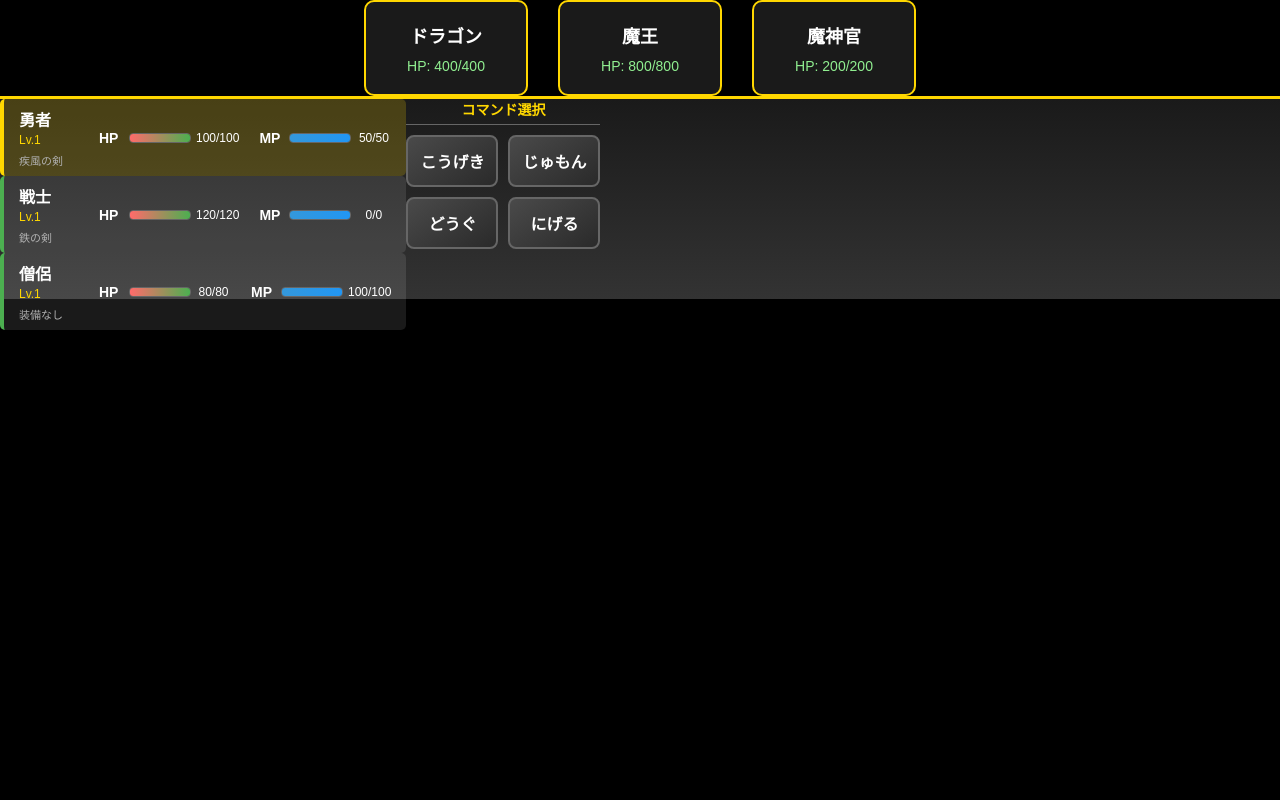
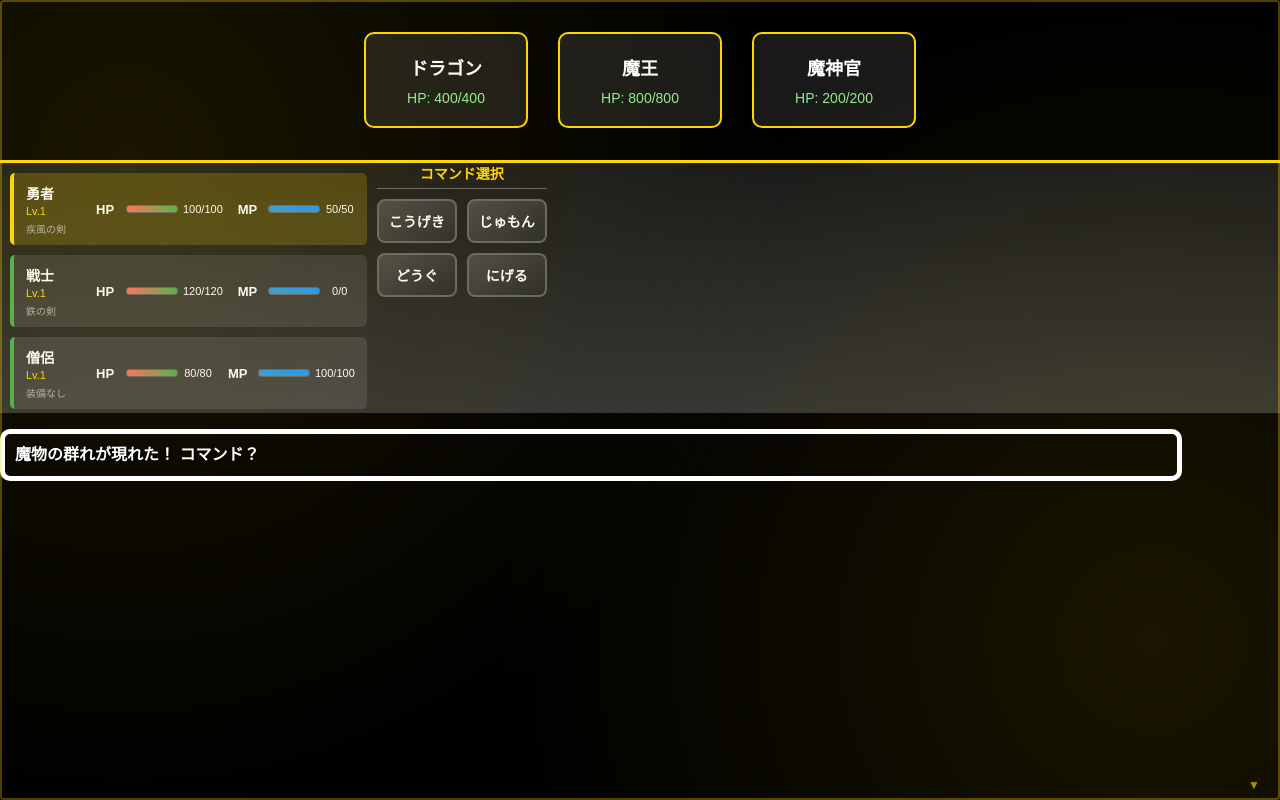
Before and after one commit to nonchang-net/20250826_webcomponent_jrpg_buttle_game, a plain HTML site: page index.html in a window 1280 px wide. Drawn offline with Linux system fonts and the light colour scheme.

Commit message:
メッセージ枠実装、レイアウト微修正

```diff
--- a/components/battle-scene.js
+++ b/components/battle-scene.js
@@ -12,6 +12,7 @@ class BattleScene extends HTMLElement {
         this.enemyDisplay = null;
         this.partyStatus = null;
         this.commandMenu = null;
+        this.messageDisplay = null;
         this.init();
     }
 
@@ -83,7 +84,7 @@ class BattleScene extends HTMLElement {
                 }
 
                 .ui-area {
-                    height: 200px;
+                    height: 250px;
                     background: linear-gradient(180deg, #1a1a1a 0%, #333333 100%);
                     border-top: 3px solid #FFD700;
                     display: flex;
@@ -100,6 +101,8 @@ class BattleScene extends HTMLElement {
                     <party-status id="party-status"></party-status>
                     <command-menu id="command-menu"></command-menu>
                 </div>
+
+                <message-display id="message-display"></message-display>
             </div>
         `;
 
@@ -107,6 +110,7 @@ class BattleScene extends HTMLElement {
         this.enemyDisplay = this.querySelector('#enemy-display');
         this.partyStatus = this.querySelector('#party-status');
         this.commandMenu = this.querySelector('#command-menu');
+        this.messageDisplay = this.querySelector('#message-display');
 
         // イベントリスナーを設定
         this.setupEventListeners();
@@ -162,6 +166,7 @@ class BattleScene extends HTMLElement {
         switch(command) {
             case 'attack':
                 console.log('こうげきを選択しました');
+                this.messageDisplay.showBattleEvent('turn', { character: '勇者' });
                 this.commandMenu.showTargetSelection();
                 break;
             case 'magic':
@@ -185,6 +190,7 @@ class BattleScene extends HTMLElement {
                 break;
             case 'escape':
                 console.log('にげるを選択しました');
+                this.messageDisplay.showBattleEvent('escape');
                 break;
         }
     }
@@ -197,11 +203,23 @@ class BattleScene extends HTMLElement {
         if (this.enemyParty.length > 0 && this.enemyDisplay) {
             this.enemyDisplay.playDamageAnimation(0);
 
+            // 攻撃メッセージを表示
+            this.messageDisplay.showBattleEvent('attack', {
+                attacker: '勇者',
+                target: this.enemyParty[0].name,
+                damage: 30
+            });
+
             // サンプルダメージ処理
             setTimeout(() => {
                 const currentHp = parseInt(this.enemyParty[0].currentHp || this.enemyParty[0].hp);
                 const newHp = Math.max(0, currentHp - 30);
                 this.enemyDisplay.updateEnemyHp(0, newHp);
+
+                // 敵が倒れた場合のメッセージ
+                if (newHp <= 0) {
+                    this.messageDisplay.addMessage(`${this.enemyParty[0].name}を倒した！`);
+                }
             }, 250);
         }
     }
--- a/components/command-menu.js
+++ b/components/command-menu.js
@@ -23,11 +23,12 @@ class CommandMenu extends HTMLElement {
             <style>
                 :host {
                     flex: 1;
-                    padding: 20px;
+                    padding: 15px;
                     background: rgba(0,0,0,0.3);
                     border-left: 2px solid #444;
                     display: flex;
                     flex-direction: column;
+                    min-width: 200px;
                 }
 
                 .menu-title {
@@ -58,7 +59,7 @@ class CommandMenu extends HTMLElement {
                     background: linear-gradient(145deg, #4a4a4a, #2a2a2a);
                     border: 2px solid #666;
                     color: white;
-                    font-size: 16px;
+                    font-size: 14px;
                     font-weight: bold;
                     border-radius: 8px;
                     cursor: pointer;
@@ -66,8 +67,8 @@ class CommandMenu extends HTMLElement {
                     display: flex;
                     align-items: center;
                     justify-content: center;
-                    padding: 12px;
-                    min-height: 45px;
+                    padding: 10px;
+                    min-height: 40px;
                 }
 
                 .command-button:hover:not(:disabled) {
--- a/components/enemy-display.js
+++ b/components/enemy-display.js
@@ -28,6 +28,7 @@ class EnemyDisplay extends HTMLElement {
                     flex-wrap: wrap;
                     gap: 30px;
                     justify-content: center;
+                    padding : 2em;
                 }
 
                 .enemy {
--- /dev/null
+++ b/components/message-display.js
@@ -0,0 +1,303 @@
+/**
+ * メッセージ表示コンポーネント
+ * バトル中のシステムメッセージを表示する
+ */
+class MessageDisplay extends HTMLElement {
+    constructor() {
+        super();
+        this.currentMessage = '';
+        this.messageQueue = [];
+        this.isDisplaying = false;
+        this.textSpeed = 50; // ミリ秒間隔でテキスト表示
+        this.setupComponent();
+        this.initializeWithDefaultMessage();
+    }
+
+    /**
+     * コンポーネントの初期設定
+     */
+    setupComponent() {
+        this.innerHTML = `
+            <style>
+                :host {
+                    display: block;
+                    height: 80px;
+                    background: linear-gradient(180deg, #2a2a2a 0%, #1a1a1a 100%);
+                    border-top: 3px solid #FFD700;
+                    border-bottom: 2px solid #666;
+                    position: relative;
+                    overflow: hidden;
+                }
+
+                .message-container {
+                    width: 90%;
+                    height: 100%;
+                    display: flex;
+                    align-items: center;
+                    padding: 10px;
+                    position: relative;
+                    margin-top : 1em;
+                    border : 5px solid #FFF;
+                    border-radius : 10px;
+                }
+
+                .message-content {
+                    color: white;
+                    font-size: 16px;
+                    font-weight: bold;
+                    font-family: 'MS UI Gothic', 'Hiragino Kaku Gothic Pro', sans-serif;
+                    line-height: 1.4;
+                    text-shadow: 2px 2px 4px rgba(0, 0, 0, 0.8);
+                    flex: 1;
+                    word-wrap: break-word;
+                }
+
+                .message-cursor {
+                    display: inline-block;
+                    width: 2px;
+                    height: 20px;
+                    background: #FFD700;
+                    margin-left: 5px;
+                    animation: blink 1s infinite;
+                    vertical-align: text-bottom;
+                }
+
+                @keyframes blink {
+                    0%, 50% { opacity: 1; }
+                    51%, 100% { opacity: 0; }
+                }
+
+                .message-border {
+                    position: absolute;
+                    top: 0;
+                    left: 0;
+                    right: 0;
+                    bottom: 0;
+                    border: 2px solid rgba(255, 215, 0, 0.3);
+                    border-radius: 4px;
+                    pointer-events: none;
+                }
+
+                .message-background {
+                    position: absolute;
+                    top: 0;
+                    left: 0;
+                    right: 0;
+                    bottom: 0;
+                    background:
+                        radial-gradient(circle at 10% 20%, rgba(255, 215, 0, 0.1) 0%, transparent 50%),
+                        radial-gradient(circle at 90% 80%, rgba(255, 215, 0, 0.1) 0%, transparent 50%);
+                    pointer-events: none;
+                }
+
+                .continue-indicator {
+                    position: absolute;
+                    bottom: 8px;
+                    right: 20px;
+                    color: #FFD700;
+                    font-size: 12px;
+                    animation: pulse 1.5s infinite;
+                    display: none;
+                }
+
+                @keyframes pulse {
+                    0%, 100% { opacity: 0.6; }
+                    50% { opacity: 1; }
+                }
+
+                .continue-indicator.show {
+                    display: block;
+                }
+            </style>
+
+            <div class="message-background"></div>
+            <div class="message-container">
+                <div class="message-content" id="message-content"></div>
+            </div>
+            <div class="message-border"></div>
+            <div class="continue-indicator" id="continue-indicator">▼</div>
+        `;
+
+        // クリックで次のメッセージへ
+        this.addEventListener('click', () => {
+            if (this.isDisplaying) {
+                this.skipCurrentMessage();
+            } else {
+                this.showNextMessage();
+            }
+        });
+
+        // スペースキーでも次のメッセージへ
+        document.addEventListener('keydown', (event) => {
+            if (event.code === 'Space' || event.code === 'Enter') {
+                event.preventDefault();
+                if (this.isDisplaying) {
+                    this.skipCurrentMessage();
+                } else {
+                    this.showNextMessage();
+                }
+            }
+        });
+    }
+
+    /**
+     * デフォルトメッセージで初期化
+     */
+    initializeWithDefaultMessage() {
+        // システムメッセージの定数定義
+        const SYSTEM_MESSAGES = {
+            BATTLE_START: '魔物の群れが現れた！ コマンド？'
+        };
+
+        this.showMessage(SYSTEM_MESSAGES.BATTLE_START);
+    }
+
+    /**
+     * メッセージを表示する
+     * @param {string} message - 表示するメッセージ
+     * @param {boolean} immediate - 即座に表示するかどうか
+     */
+    showMessage(message, immediate = false) {
+        if (immediate) {
+            this.displayMessageImmediate(message);
+        } else {
+            this.displayMessageWithTypewriter(message);
+        }
+    }
+
+    /**
+     * タイプライター効果でメッセージを表示
+     * @param {string} message - 表示するメッセージ
+     */
+    displayMessageWithTypewriter(message) {
+        const messageElement = this.querySelector('#message-content');
+        const continueIndicator = this.querySelector('#continue-indicator');
+
+        this.currentMessage = message;
+        this.isDisplaying = true;
+        continueIndicator.classList.remove('show');
+
+        let currentIndex = 0;
+        messageElement.innerHTML = '';
+
+        const typewriterInterval = setInterval(() => {
+            if (currentIndex < message.length) {
+                messageElement.textContent += message.charAt(currentIndex);
+                currentIndex++;
+            } else {
+                clearInterval(typewriterInterval);
+                this.isDisplaying = false;
+                continueIndicator.classList.add('show');
+            }
+        }, this.textSpeed);
+
+        // 現在のインターバルを保存（スキップ用）
+        this.currentTypewriterInterval = typewriterInterval;
+    }
+
+    /**
+     * メッセージを即座に表示
+     * @param {string} message - 表示するメッセージ
+     */
+    displayMessageImmediate(message) {
+        const messageElement = this.querySelector('#message-content');
+        const continueIndicator = this.querySelector('#continue-indicator');
+
+        this.currentMessage = message;
+        this.isDisplaying = false;
+        messageElement.textContent = message;
+        continueIndicator.classList.add('show');
+    }
+
+    /**
+     * 現在のメッセージ表示をスキップ
+     */
+    skipCurrentMessage() {
+        if (this.currentTypewriterInterval) {
+            clearInterval(this.currentTypewriterInterval);
+            this.currentTypewriterInterval = null;
+        }
+
+        this.displayMessageImmediate(this.currentMessage);
+    }
+
+    /**
+     * メッセージキューに追加
+     * @param {string} message - 追加するメッセージ
+     */
+    addMessage(message) {
+        this.messageQueue.push(message);
+        if (!this.isDisplaying && this.messageQueue.length === 1) {
+            this.showNextMessage();
+        }
+    }
+
+    /**
+     * 次のメッセージを表示
+     */
+    showNextMessage() {
+        if (this.messageQueue.length > 0) {
+            const nextMessage = this.messageQueue.shift();
+            this.showMessage(nextMessage);
+        }
+    }
+
+    /**
+     * メッセージキューをクリア
+     */
+    clearMessages() {
+        this.messageQueue = [];
+        if (this.currentTypewriterInterval) {
+            clearInterval(this.currentTypewriterInterval);
+            this.currentTypewriterInterval = null;
+        }
+    }
+
+    /**
+     * 戦闘イベントメッセージを表示
+     * @param {string} eventType - イベントタイプ
+     * @param {Object} params - パラメータ
+     */
+    showBattleEvent(eventType, params = {}) {
+        let message = '';
+
+        switch (eventType) {
+            case 'attack':
+                message = `${params.attacker}の攻撃！ ${params.target}に${params.damage}のダメージ！`;
+                break;
+            case 'magic':
+                message = `${params.caster}は${params.spell}を唱えた！`;
+                break;
+            case 'item':
+                message = `${params.user}は${params.item}を使った！`;
+                break;
+            case 'escape':
+                message = 'パーティは逃げ出した！';
+                break;
+            case 'victory':
+                message = '敵を倒した！';
+                break;
+            case 'defeat':
+                message = 'パーティは全滅した...';
+                break;
+            case 'turn':
+                message = `${params.character}のターン！`;
+                break;
+            default:
+                message = params.text || 'システムメッセージ';
+        }
+
+        this.addMessage(message);
+    }
+
+    /**
+     * テキスト速度を設定
+     * @param {number} speed - 速度（ミリ秒）
+     */
+    setTextSpeed(speed) {
+        this.textSpeed = Math.max(10, Math.min(200, speed));
+    }
+}
+
+// カスタム要素として登録
+customElements.define('message-display', MessageDisplay);
--- a/components/party-status.js
+++ b/components/party-status.js
@@ -18,11 +18,12 @@ class PartyStatus extends HTMLElement {
             <style>
                 :host {
                     flex: 2;
-                    padding: 20px;
+                    padding: 15px;
                     display: flex;
                     flex-direction: column;
-                    gap: 15px;
+                    gap: 8px;
                     background: rgba(0,0,0,0.2);
+                    overflow-y: auto;
                 }
 
                 .party-member {
@@ -30,12 +31,15 @@ class PartyStatus extends HTMLElement {
                     justify-content: space-between;
                     align-items: center;
                     background: rgba(255, 255, 255, 0.1);
-                    padding: 8px 15px;
+                    padding: 6px 12px;
                     border-radius: 5px;
+                    margin : 10px;
                     color: white;
                     border-left: 4px solid #4CAF50;
                     cursor: pointer;
                     transition: all 0.3s ease;
+                    min-height: 60px;
+                    flex-shrink: 0;
                 }
 
                 .party-member:hover {
@@ -62,19 +66,19 @@ class PartyStatus extends HTMLElement {
 
                 .member-name {
                     font-weight: bold;
-                    min-width: 80px;
-                    font-size: 16px;
+                    min-width: 70px;
+                    font-size: 14px;
                 }
 
                 .member-level {
-                    font-size: 12px;
+                    font-size: 11px;
                     color: #FFD700;
                 }
 
                 .member-stats {
                     display: flex;
-                    gap: 20px;
-                    font-size: 14px;
+                    gap: 15px;
+                    font-size: 13px;
                 }
 
                 .stat {
@@ -89,10 +93,10 @@ class PartyStatus extends HTMLElement {
                 }
 
                 .hp-bar, .mp-bar {
-                    width: 60px;
-                    height: 8px;
+                    width: 50px;
+                    height: 6px;
                     background: rgba(0,0,0,0.5);
-                    border-radius: 4px;
+                    border-radius: 3px;
                     overflow: hidden;
                     border: 1px solid #666;
                     position: relative;
@@ -111,15 +115,15 @@ class PartyStatus extends HTMLElement {
                 }
 
                 .stat-value {
-                    font-size: 12px;
-                    min-width: 35px;
+                    font-size: 11px;
+                    min-width: 30px;
                     text-align: center;
                 }
 
                 .equipment-info {
-                    font-size: 11px;
+                    font-size: 10px;
                     color: #B0B0B0;
-                    margin-top: 3px;
+                    margin-top: 2px;
                 }
 
                 .status-effects {
--- a/index.html
+++ b/index.html
@@ -19,6 +19,7 @@
     <script src="components/enemy-display.js"></script>
     <script src="components/party-status.js"></script>
     <script src="components/command-menu.js"></script>
+    <script src="components/message-display.js"></script>
     <script src="components/battle-scene.js"></script>
 </body>
 </html>
```
Also changed, not shown: 2 other files.
